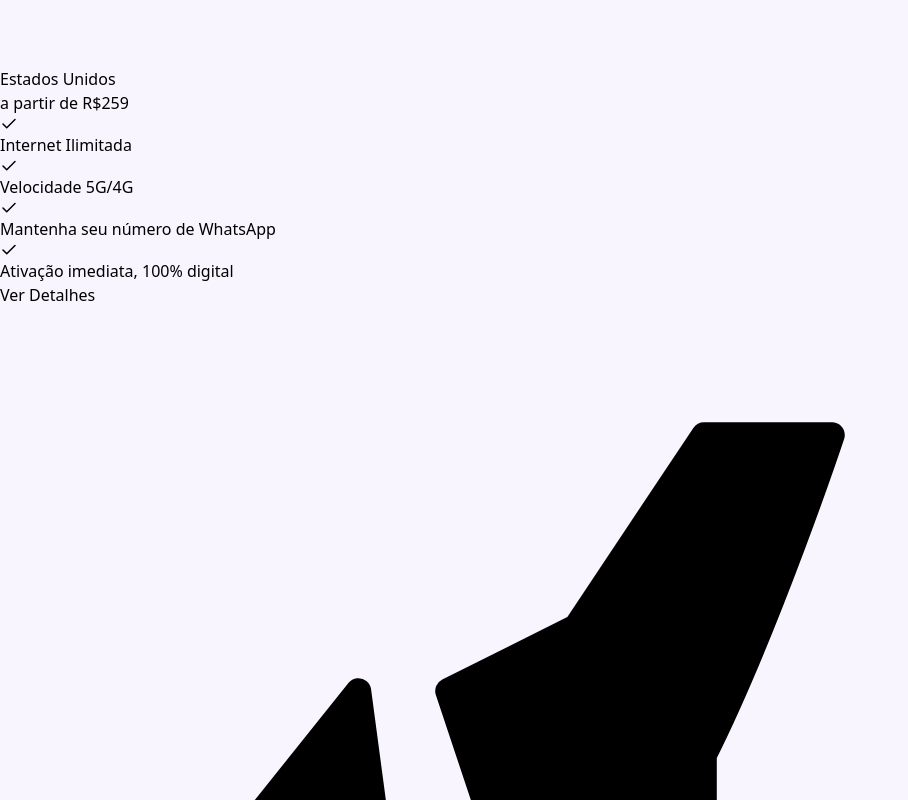
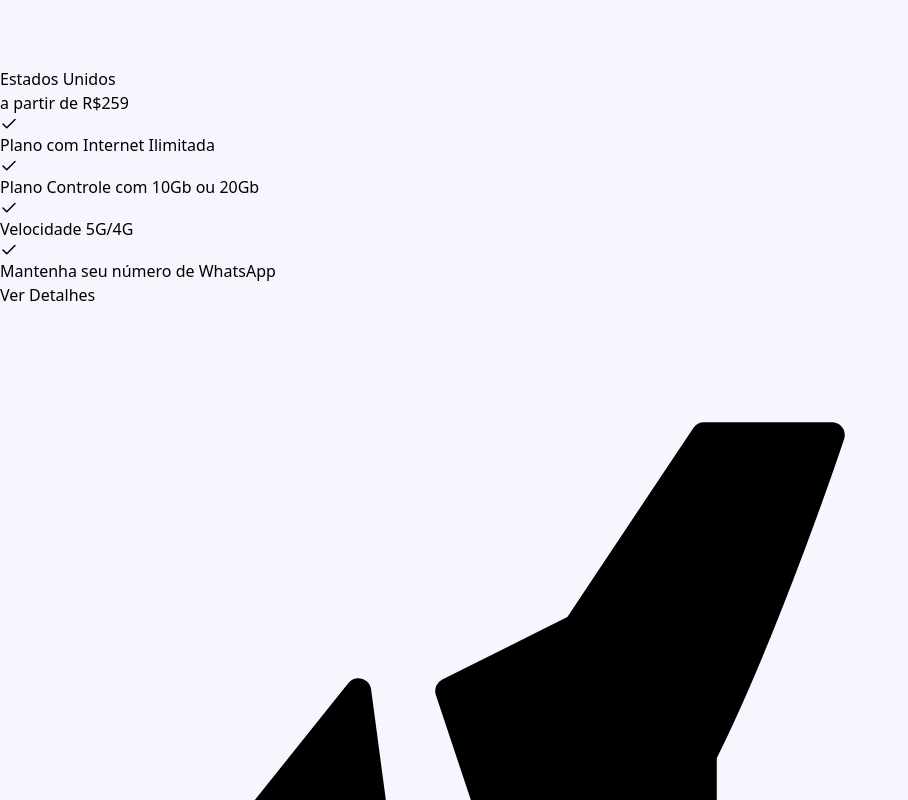
Before and after one commit to brunnoteixeira-web/Plus-Sim, a React (Vite) app: page / in a window 1280 px wide. Shown: the part 3560-4360 px from the top of the page, without its empty margins (0-908 px from the left). Built offline with nearby package versions, Linux system fonts and the light colour scheme.

Commit message:
ajustes planos

```diff
--- a/src/App.jsx
+++ b/src/App.jsx
@@ -39,18 +39,17 @@ import {
 const logoUrl = "/logo.png";
 
 const allProducts = [
-    { id: 1, country: 'Estados Unidos', price: '259', promo: null, type: 'USA', category: 'eSIM', features: ['Internet Ilimitada', 'Velocidade 5G/4G', 'Mantenha seu número de WhatsApp', 'Ativação imediata, 100% digital'] },
-    { id: 2, country: 'Europa', price: '329', promo: null, type: 'EUROPE', category: 'eSIM', features: ['28 Países Cobertos', 'Internet Ilimitada', 'Mantenha seu número de WhatsApp', 'Velocidade 5G/4G'] },
-    { id: 9, country: 'Ásia', price: '289', promo: null, type: 'ASIA', category: 'eSIM', features: ['Internet ilimitada', 'VPN Incluído', 'Mantenha seu número de WhatsApp', 'Velocidade 5G/4G'] },
-    { id: 4, country: 'Mundo', price: '349', promo: null, type: 'WORLD', category: 'eSIM', features: ['+200 Destinos', 'Internet Ilimitada', 'Mantenha seu número de WhatsApp', 'Ideal para múltiplos países'] },
-    { id: 3, country: 'América do Sul', price: '289', promo: null, type: 'SA', category: 'eSIM', features: ['8 Países Cobertos', 'Internet Ilimitada', 'Mantenha seu número de WhatsApp', 'Dados em alta velocidade'] },
-    { id: 11, country: 'América do Norte', price: '289', promo: null, type: 'NA', category: 'eSIM', features: ['3 Países Cobertos', '10Gb de Franquia de dados', 'Mantenha seu número de WhatsApp', 'Dados em alta velocidade'] },
-    { id: 5, country: 'Estados Unidos', price: '299', promo: null, type: 'USA', category: 'Chip Físico', features: ['Internet Ilimitada', 'Velocidade 5G/4G', 'Mantenha seu número de WhatsApp', 'Receba diretamente em casa'] },
-    { id: 6, country: 'Europa', price: '369', promo: null, type: 'EUROPE', category: 'Chip Físico', features: ['28 Países Cobertos', 'Internet Ilimitada', 'Mantenha seu número de WhatsApp', 'Velocidade 5G/4G'] },
-    { id: 10, country: 'Ásia', price: '319', promo: null, type: 'ASIA', category: 'Chip Físico', features: ['Internet ilimitada', 'VPN Incluído', 'Mantenha seu número de WhatsApp', 'Velocidade 5G/4G'] },
-    { id: 8, country: 'Mundo', price: '399', promo: null, type: 'WORLD', category: 'Chip Físico', features: ['+200 Destinos', 'Internet Ilimitada', 'Mantenha seu número de WhatsApp', 'Ideal para múltiplos países'] },
-    { id: 7, country: 'América do Sul', price: '319', promo: null, type: 'SA', category: 'Chip Físico', features: ['8 Países Cobertos', 'Internet Ilimitada', 'Mantenha seu número de WhatsApp', 'Dados em alta velocidade'] },
-    { id: 12, country: 'América do Norte', price: '319', promo: null, type: 'NA', category: 'Chip Físico', features: ['3 Países Cobertos', '10Gb de Franquia de dados', 'Mantenha seu número de WhatsApp', 'Dados em alta velocidade'] }
+    { id: 1, country: 'Estados Unidos', price: '259', promo: null, type: 'USA', category: 'eSIM', features: ['Plano com Internet Ilimitada', 'Plano Controle com 10Gb ou 20Gb', 'Velocidade 5G/4G', 'Mantenha seu número de WhatsApp'] },
+    { id: 2, country: 'Europa', price: '329', promo: null, type: 'EUROPE', category: 'eSIM', features: ['Plano com Internet Ilimitada', 'Plano Controle com 10Gb ou 20Gb', 'Cobertura em 28 Países', 'Mantenha seu número de WhatsApp'] },
+    { id: 9, country: 'Ásia', price: '289', promo: null, type: 'ASIA', category: 'eSIM', features: ['Plano com Internet Ilimitada', 'Plano Controle com 10Gb ou 20Gb', 'Velocidade 5G/4G', 'Mantenha seu número de WhatsApp'] },
+    { id: 4, country: 'Mundo', price: '349', promo: null, type: 'WORLD', category: 'eSIM', features: ['Plano com Internet Ilimitada', 'Plano Controle com 10Gb ou 20Gb', 'Cobertura em 200+ destinos', 'Ideal para múltiplos países'] },
+    { id: 3, country: 'América do Sul', price: '289', promo: null, type: 'SA', category: 'eSIM', features: ['Plano com Internet Ilimitada', 'Cobertura em 8 Países', 'Velocidade 5G/4G', 'Mantenha seu número de WhatsApp'] },
+    { id: 11, country: 'América do Norte', price: '289', promo: null, type: 'NA', category: 'eSIM', features: ['Plano Controle com 10Gb', 'Cobertura em 3 Países', 'Velocidade 5G/4G', 'Mantenha seu número de WhatsApp'] },
+    { id: 5, country: 'Estados Unidos', price: '299', promo: null, type: 'USA', category: 'Chip Físico', features: ['Internet Ilimitada', 'Velocidade 5G/4G', 'Receba o Chip em casa', 'Mantenha seu número de WhatsApp'] },
+    { id: 6, country: 'Europa', price: '369', promo: null, type: 'EUROPE', category: 'Chip Físico', features: ['Internet Ilimitada', 'Cobertura em 42 países', 'Velocidade 5G/4G', 'Mantenha seu número de WhatsApp'] },
+    { id: 10, country: 'Ásia', price: '319', promo: null, type: 'ASIA', category: 'Chip Físico', features: ['Internet Ilimitada', 'Cobertura em 18 países', 'Velocidade 5G/4G', 'Mantenha seu número de WhatsApp'] },
+    { id: 8, country: 'Mundo', price: '399', promo: null, type: 'WORLD', category: 'Chip Físico', features: ['Internet Ilimitada', 'Cobertura em 200+ destinos', 'Velocidade 5G/4G', 'Mantenha seu número de WhatsApp'] },
+    { id: 7, country: 'América do Sul', price: '319', promo: null, type: 'SA', category: 'Chip Físico', features: ['Internet Ilimitada', 'Cobertura em 8 países', 'Velocidade 5G/4G', 'Mantenha seu número de WhatsApp'] }
 ];
 
 const benefits = [
```
Also changed, not shown: Projeto Plus Sim.js (+11 -12 lines).
